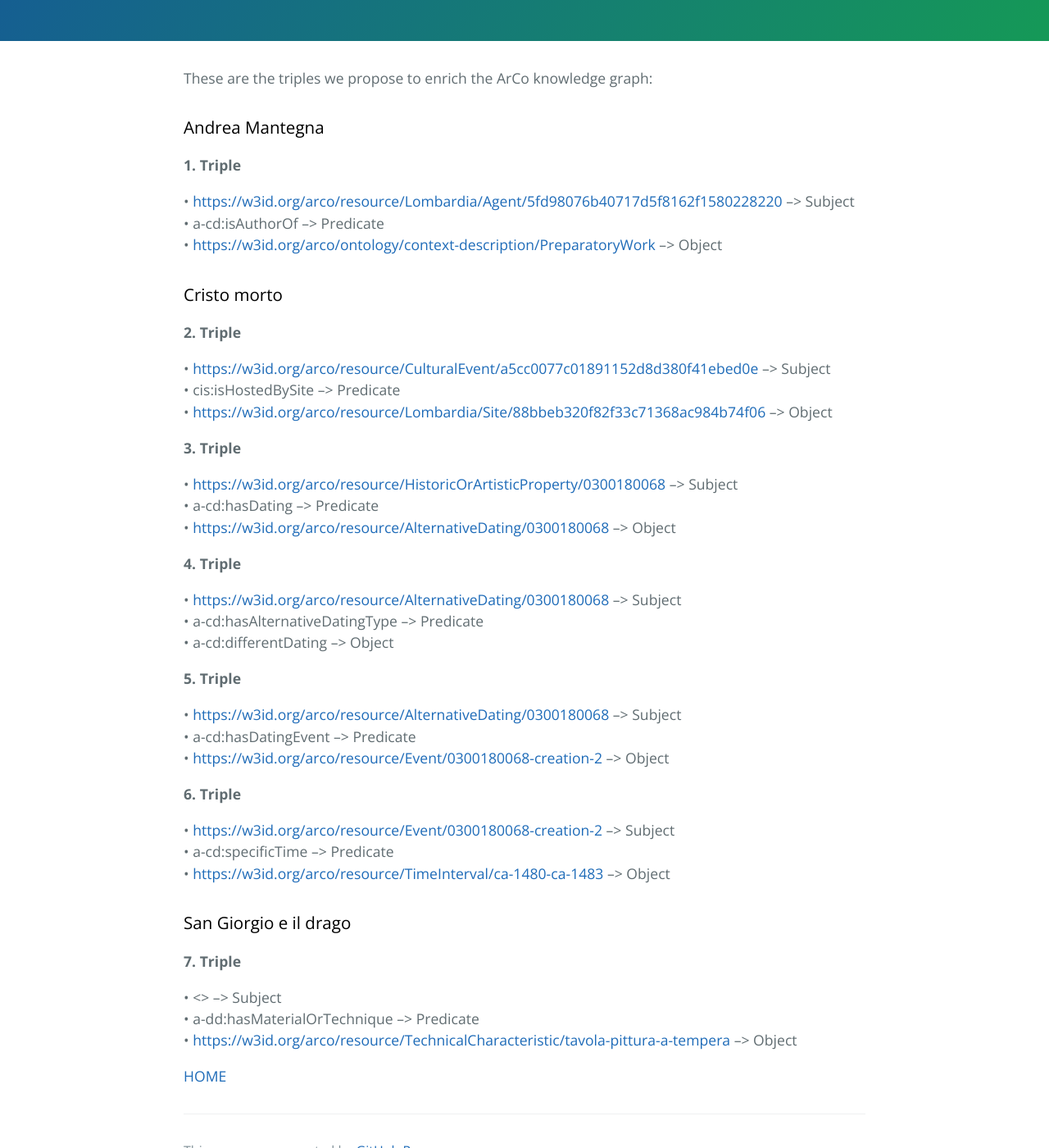
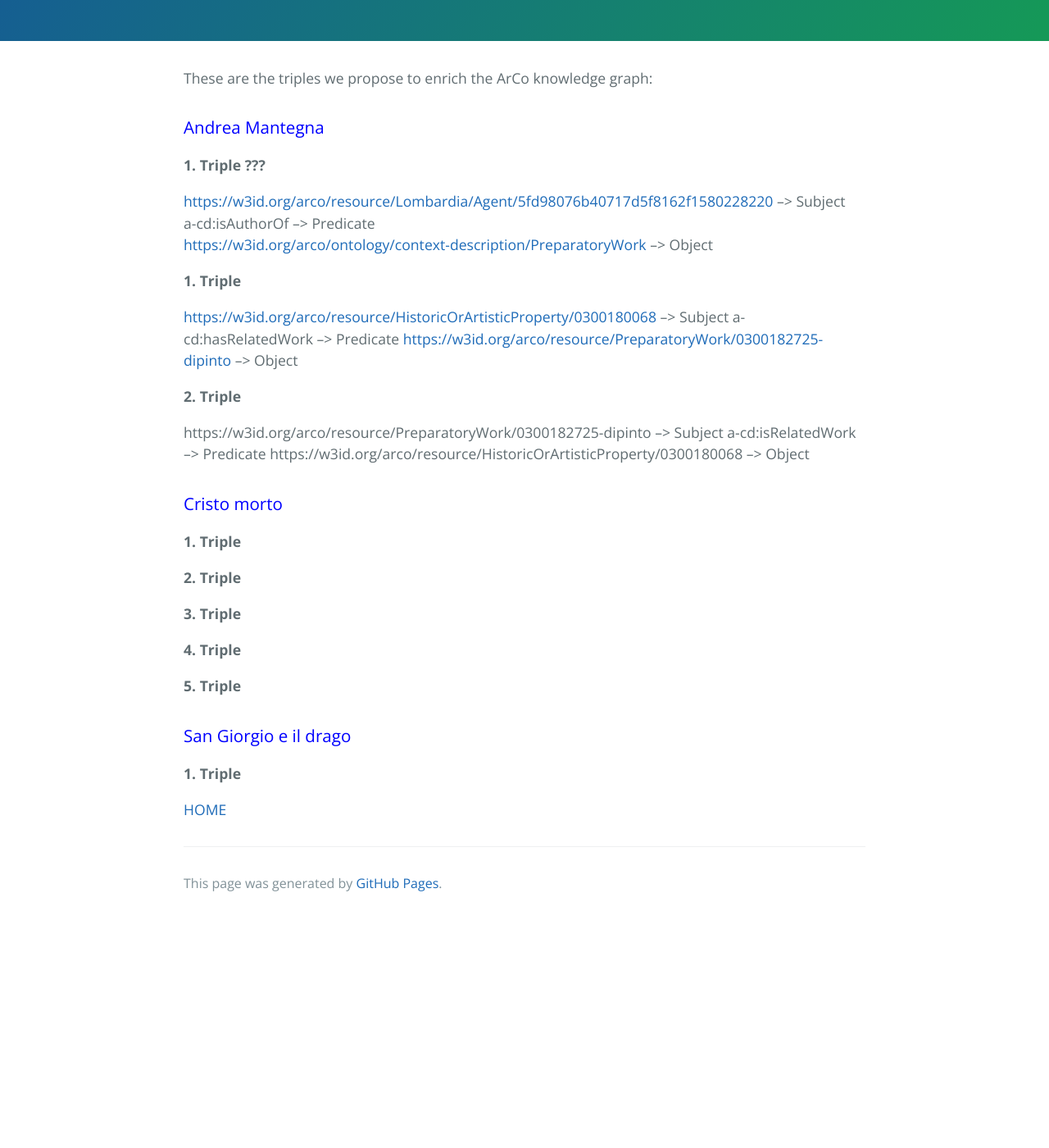
Before and after one commit to KevinITS-site/KevinITS-site.github.io, a Jekyll site: the page built from triples.md, in a window 1280 px wide and 1400 px high, scrolled down 295 px. Shown: the whole window at 82% size. Built offline with Jekyll 4.4.1, drawn with Linux system fonts in a browser that asks for light colours; our own code applies the rules of GitHub Pages for plain Markdown files; after the commit the page ends 1416 px from its top, so only the background shows below that.

Commit message:
Update triples.md

```diff
--- a/triples.md
+++ b/triples.md
@@ -1,55 +1,44 @@
 These are the triples we propose to enrich the ArCo knowledge graph:
 
 <a name="mm-anchor"></a>
-<h3 style="color:black ;">Andrea Mantegna</h3>
+<h3 style="color:blue ;">Andrea Mantegna</h3>
+
+<strong> 1. Triple ???</strong>
+
+<https://w3id.org/arco/resource/Lombardia/Agent/5fd98076b40717d5f8162f1580228220> --> Subject <br>
+a-cd:isAuthorOf --> Predicate <br>
+<https://w3id.org/arco/ontology/context-description/PreparatoryWork> --> Object
+
+<strong> 1. Triple</strong>
+
+<https://w3id.org/arco/resource/HistoricOrArtisticProperty/0300180068> --> Subject
+a-cd:hasRelatedWork --> Predicate
+<https://w3id.org/arco/resource/PreparatoryWork/0300182725-dipinto> --> Object
+
+<strong> 2. Triple</strong>
+
+https://w3id.org/arco/resource/PreparatoryWork/0300182725-dipinto --> Subject
+a-cd:isRelatedWork --> Predicate
+https://w3id.org/arco/resource/HistoricOrArtisticProperty/0300180068 --> Object
+
+<a name="mm-anchor"></a>
+<h3 style="color:blue ;">Cristo morto</h3>
 
 <strong> 1. Triple </strong>
 
-• <https://w3id.org/arco/resource/Lombardia/Agent/5fd98076b40717d5f8162f1580228220> --> Subject <br>
-• a-cd:isAuthorOf --> Predicate <br>
-• <https://w3id.org/arco/ontology/context-description/PreparatoryWork> --> Object
-
-<a name="mm-anchor"></a>
-<h3 style="color:black ;">Cristo morto</h3>
-
 <strong> 2. Triple </strong>
-
-• <https://w3id.org/arco/resource/CulturalEvent/a5cc0077c01891152d8d380f41ebed0e> --> Subject <br>
-• cis:isHostedBySite --> Predicate <br>
-• <https://w3id.org/arco/resource/Lombardia/Site/88bbeb320f82f33c71368ac984b74f06> --> Object
 
 <strong> 3. Triple </strong>
 
-•	<https://w3id.org/arco/resource/HistoricOrArtisticProperty/0300180068> --> Subject <br>
-•	a-cd:hasDating --> Predicate <br>
-•	<https://w3id.org/arco/resource/AlternativeDating/0300180068> --> Object
-
 <strong> 4. Triple </strong>
-
-• <https://w3id.org/arco/resource/AlternativeDating/0300180068> --> Subject <br>
-• a-cd:hasAlternativeDatingType --> Predicate <br>
-• a-cd:differentDating --> Object
 
 <strong> 5. Triple </strong>
 
-• <https://w3id.org/arco/resource/AlternativeDating/0300180068> --> Subject <br>
-•	a-cd:hasDatingEvent --> Predicate <br>
-•	<https://w3id.org/arco/resource/Event/0300180068-creation-2> --> Object
 
-<strong> 6. Triple </strong>
+<a name="mm-anchor"></a>
+<h3 style="color:blue ;">San Giorgio e il drago</h3>
 
-•	<https://w3id.org/arco/resource/Event/0300180068-creation-2> --> Subject <br>
-• a-cd:specificTime --> Predicate <br>
-• <https://w3id.org/arco/resource/TimeInterval/ca-1480-ca-1483> --> Object
+<strong> 1. Triple </strong>
 
 
-<a name="mm-anchor"></a>
-<h3 style="color:black ;">San Giorgio e il drago</h3>
-
-<strong> 7. Triple </strong>
-
-• <> --> Subject <br>
-• a-dd:hasMaterialOrTechnique --> Predicate <br>
-• <https://w3id.org/arco/resource/TechnicalCharacteristic/tavola-pittura-a-tempera> --> Object
-
 [HOME](index.md)
```
